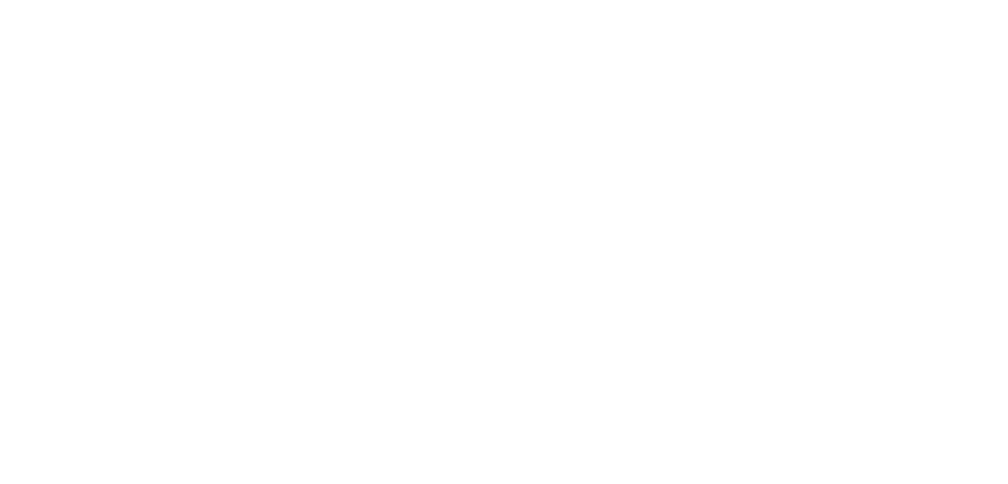
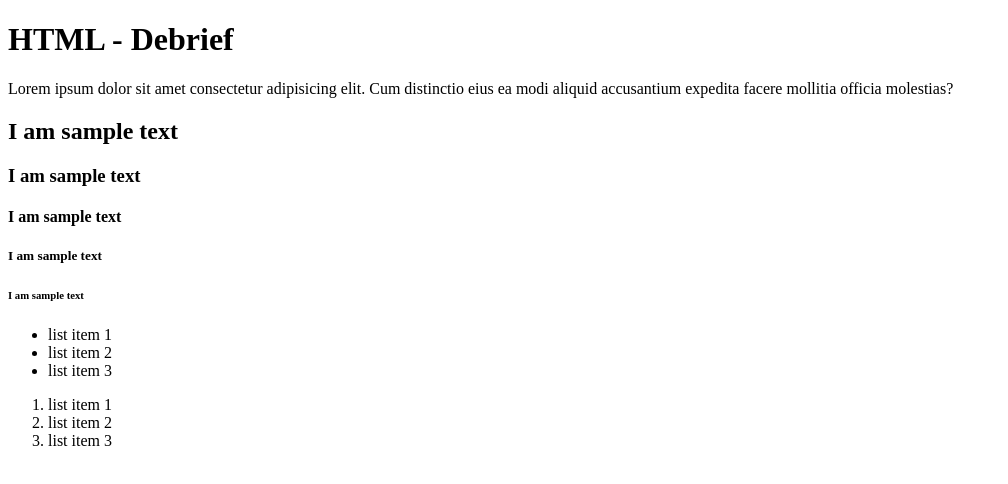
Before and after one commit to andreaisla/HTML-Debrief, a plain HTML site: page index.html in a window 1280 px wide. Shown: the whole page, without its empty margins (0-1008 px from the left). Drawn offline with Linux system fonts and the light colour scheme.

Commit message:
add content body

```diff
--- a/index.html
+++ b/index.html
@@ -6,5 +6,32 @@
     <title>HTML-Debrief</title>
   </head>
   <body>
+
+
+<!-- 14. Create a <div> with the class “main-container”. -->
+    <div class="main-container">
+
+<!-- 15. Inside main-container  create  a  <h1>  tag with the text “HTML - Debrief” and a <p> tag with some random text using our lorem20. -->
+      <h1>HTML - Debrief</h1>
+          <p>Lorem ipsum dolor sit amet consectetur adipisicing elit. Cum distinctio eius ea modi aliquid accusantium expedita facere mollitia officia molestias?</p>
+<!-- 16. Underneath your closing  <p>  tag create the tags  <h2>,  <h3>, <h4>, <h5> and <h6>. Give them all the same text of “I am sample text”. -->
+            <h2>I am sample text</h2>
+            <h3>I am sample text</h3>
+            <h4>I am sample text</h4>
+            <h5>I am sample text</h5>
+            <h6>I am sample text</h6>
+<!-- 17. After that, use your google skills to create an unordered list with a class of “unordered-list” and insert three list item entries -->
+          <ul class="unordered-list">
+             <li>list item 1</li>
+             <li>list item 2</li>
+             <li>list item 3</li>
+          </ul>
+    <!-- 18. Again, using your google skills, create an ordered list with an id of “ordered-list” and insert three list item entries. -->
+          <ol class="ordered-list">
+             <li>list item 1</li>
+             <li>list item 2</li>
+             <li>list item 3</li>
+          </ol>
+       </div>
   </body>
 </html>
```
